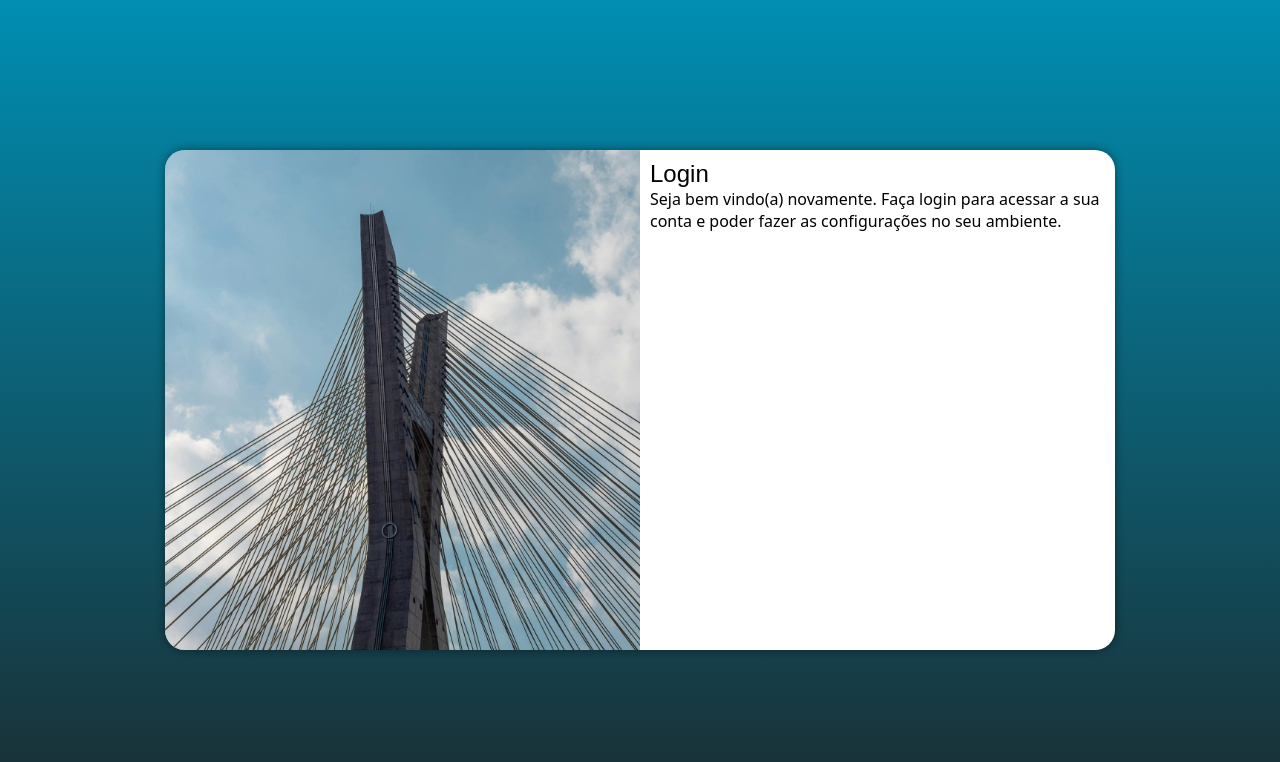
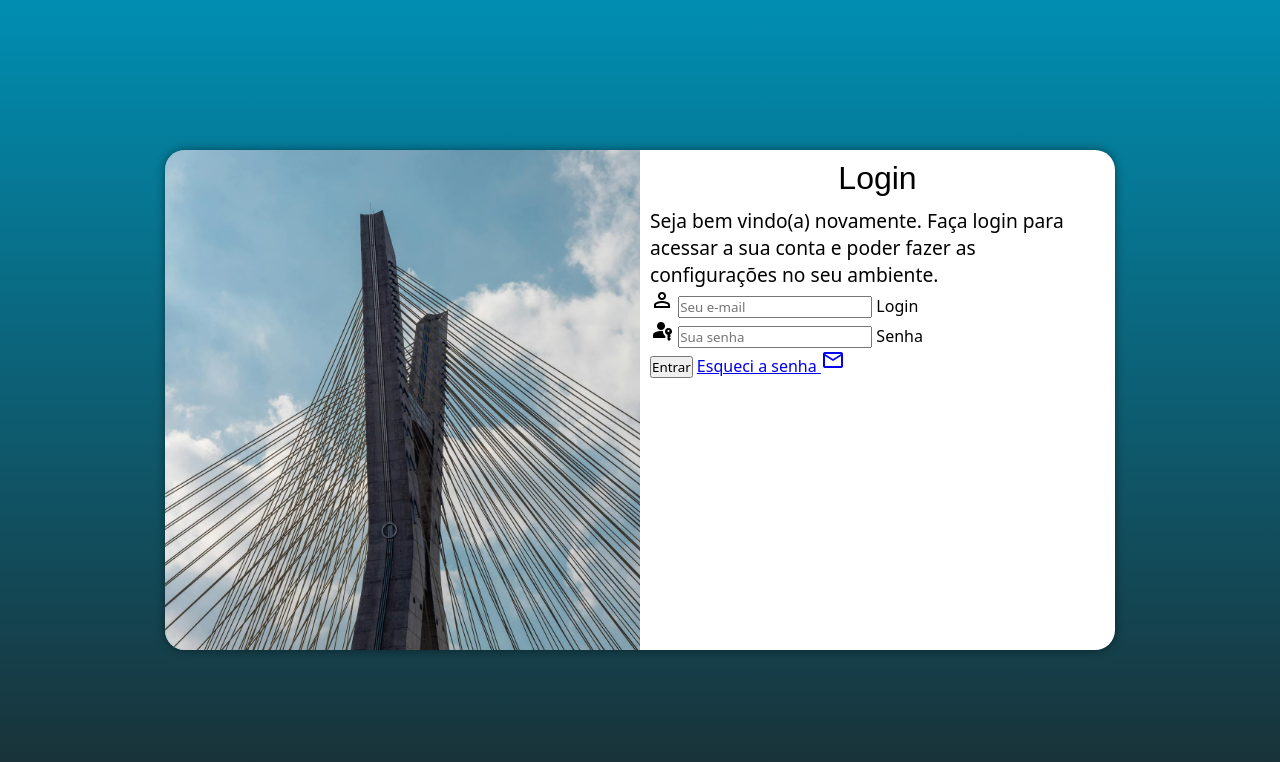
Before and after one commit to leticiapuga/Projeto_Login, a plain HTML site: page index.html in a window 1280 px wide. Drawn offline with nearby package versions, Linux system fonts and the light colour scheme; a web font is replaced by a local one.

Commit message:
Adicionei o formulário

```diff
--- a/estilos/media-query.css
+++ b/estilos/media-query.css
@@ -53,4 +53,12 @@
         float: right;
         width: 50%;
     }
+
+    div#formulario > h1{
+        font-size: 2em;
+    }
+
+    div#formulario > p{
+        font-size: 1.2em;
+    }
 }
--- a/estilos/style.css
+++ b/estilos/style.css
@@ -63,3 +63,12 @@
     font-family:  "Freeman", sans-serif, 'Open Sans', 'Helvetica Neue', sans-serif;
     font-weight: normal;
 }
+
+div#formulario > h1{
+    text-align: center;
+    margin-bottom: 10px;
+}
+
+div#formulario > p{
+    font-size: 0.8em;
+}
--- a/index.html
+++ b/index.html
@@ -4,8 +4,13 @@
     <meta charset="UTF-8">
     <meta name="viewport" content="width=device-width, initial-scale=1.0">
     <title>Login</title>
+
+    <!--PARA PERMITIR A UTILIZAÇÃO DE ÍCONES DO GOOGLE -->
+    <link rel="stylesheet" href="https://fonts.googleapis.com/css2?family=Material+Symbols+Outlined:opsz,wght,FILL,GRAD@24,400,0,0" />
+
     <link rel="stylesheet" href="estilos/style.css">
     <link rel="stylesheet" href="estilos/media-query.css">
+
 </head>
 <body>
 
@@ -22,8 +27,38 @@
 
                 <p>Seja bem vindo(a) novamente. Faça login para acessar a sua conta e poder fazer as configurações no seu ambiente.</p>
 
-                <form action="login.php" method="post">
+                <form action="login.php" method="post" autocomplete="on">
+                    <div class="campo">
 
+                        <span class="material-symbols-outlined">
+                            person
+                        </span>
+
+                        <input type="email" name="login" id="ilogin" placeholder="Seu e-mail" autocomplete="email" size="19" maxlength="30" required>
+
+                        <label for="ilogin">Login</label>
+
+                    </div>
+
+                    <div class="campo">
+
+                        <span class="material-symbols-outlined">
+                            passkey
+                        </span>
+
+                        <input type="password" name="senha" id="isenha" placeholder="Sua senha" autocomplete="current-password" size="19" minlength="8" maxlength="20">
+
+                        <label for="isenha">Senha</label>
+
+                    </div>
+
+                    <input type="submit" value="Entrar">
+
+                    <a href="esqueci.html">
+                        Esqueci a senha <span class="material-symbols-outlined">
+                            mail
+                        </span>
+                    </a>
                 </form>
             </div>
 
```
